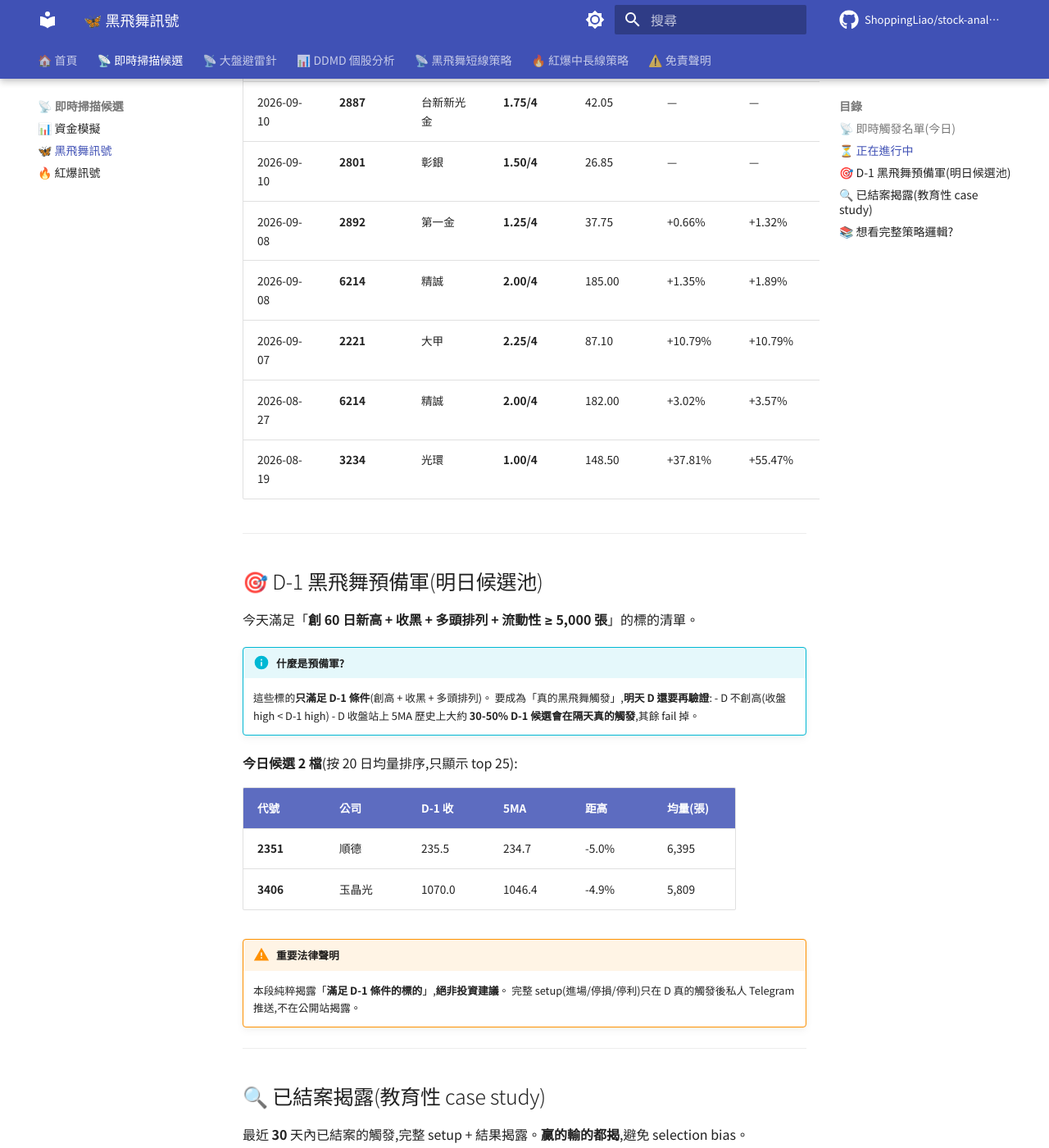
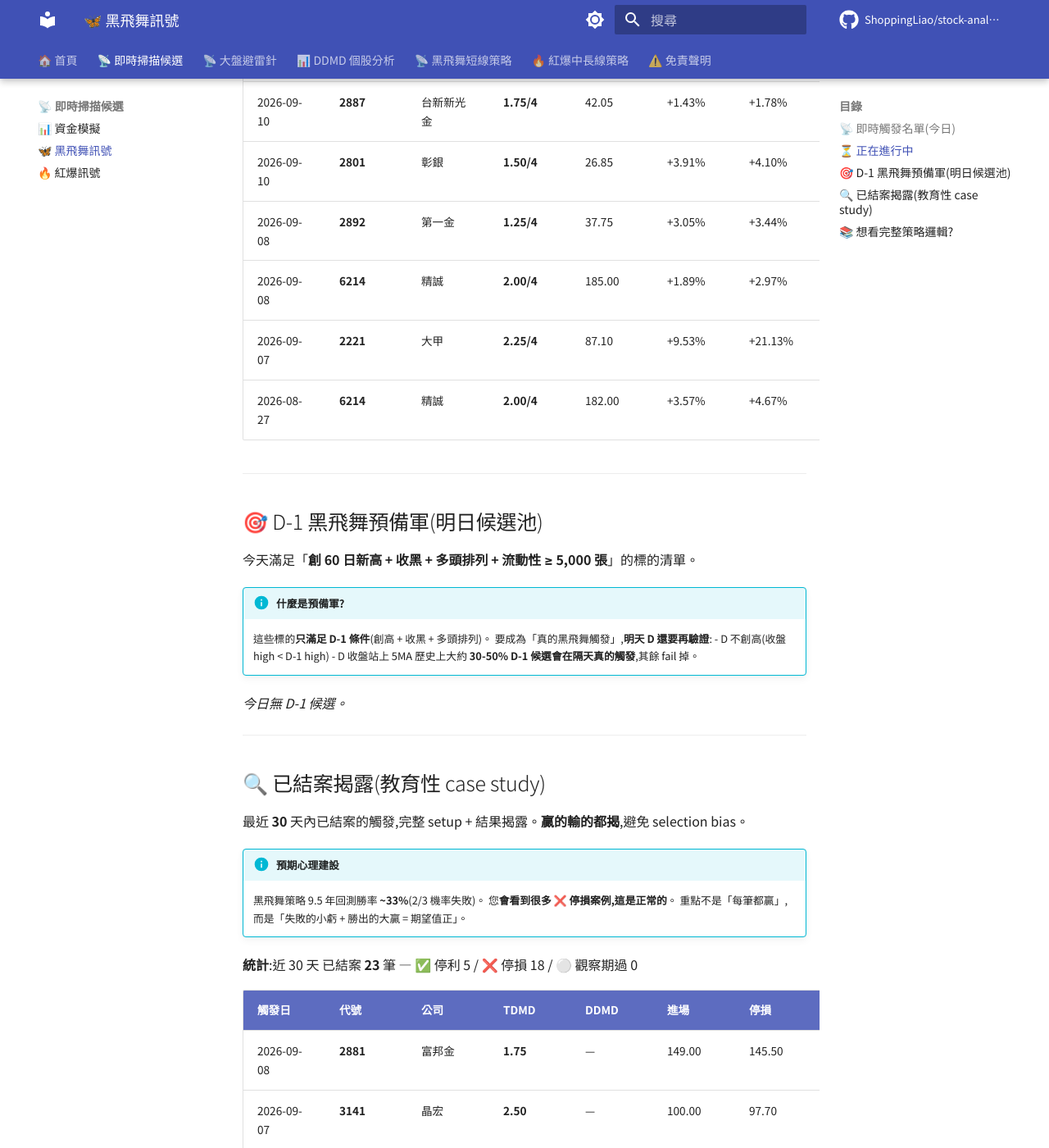
Before and after one commit to ShoppingLiao/stock-analysis-public, an MkDocs documentation site: the page built from docs/signals_black_butterfly.md, in a window 1280 px wide and 1400 px high, scrolled down 890 px. Shown: the whole window at 82% size. Built offline with MkDocs 1.6.1 and Material for MkDocs 9.7.7, drawn with Linux system fonts in a browser that asks for light colours; comment, search, counter and statistics services are not loaded; some of the changed text lies outside the part shown.

Commit message:
docs(signals): update BB + RB + capital (2026-09-11)

```diff
--- a/docs/signals_black_butterfly.md
+++ b/docs/signals_black_butterfly.md
@@ -26,14 +26,13 @@
 
 | 觸發日 | 代號 | 公司 | TDMD | 進場 | 最新 % | MFE | MAE | 狀態 |
 |--------|------|------|------|------|--------|-----|-----|------|
-| 2026-09-10 | **2884** | 玉山金 | **1.50/4** | 44.95 | — | — | — | ⏸️ 待入場 |
-| 2026-09-10 | **2887** | 台新新光金 | **1.75/4** | 42.05 | — | — | — | ⏸️ 待入場 |
-| 2026-09-10 | **2801** | 彰銀 | **1.50/4** | 26.85 | — | — | — | ⏸️ 待入場 |
-| 2026-09-08 | **2892** | 第一金 | **1.25/4** | 37.75 | +0.66% | +1.32% | -1.59% | 🔵 追蹤中 |
-| 2026-09-08 | **6214** | 精誠 | **2.00/4** | 185.00 | +1.35% | +1.89% | -0.54% | 🔵 追蹤中 |
-| 2026-09-07 | **2221** | 大甲 | **2.25/4** | 87.10 | +10.79% | +10.79% | -1.84% | 🔵 追蹤中 |
-| 2026-08-27 | **6214** | 精誠 | **2.00/4** | 182.00 | +3.02% | +3.57% | -1.65% | 🔵 追蹤中 |
-| 2026-08-19 | **3234** | 光環 | **1.00/4** | 148.50 | +37.81% | +55.47% | -4.71% | 🔵 追蹤中 |
+| 2026-09-10 | **2884** | 玉山金 | **1.50/4** | 44.95 | +3.00% | +3.00% | -1.33% | 🔵 追蹤中 |
+| 2026-09-10 | **2887** | 台新新光金 | **1.75/4** | 42.05 | +1.43% | +1.78% | -1.19% | 🔵 追蹤中 |
+| 2026-09-10 | **2801** | 彰銀 | **1.50/4** | 26.85 | +3.91% | +4.10% | -1.12% | 🔵 追蹤中 |
+| 2026-09-08 | **2892** | 第一金 | **1.25/4** | 37.75 | +3.05% | +3.44% | -1.59% | 🔵 追蹤中 |
+| 2026-09-08 | **6214** | 精誠 | **2.00/4** | 185.00 | +1.89% | +2.97% | -0.54% | 🔵 追蹤中 |
+| 2026-09-07 | **2221** | 大甲 | **2.25/4** | 87.10 | +9.53% | +21.13% | -1.84% | 🔵 追蹤中 |
+| 2026-08-27 | **6214** | 精誠 | **2.00/4** | 182.00 | +3.57% | +4.67% | -1.65% | 🔵 追蹤中 |
 
 
 ---
@@ -49,16 +48,7 @@
     - D 收盤站上 5MA
     歷史上大約 **30-50% D-1 候選會在隔天真的觸發**,其餘 fail 掉。
 
-**今日候選 2 檔**(按 20 日均量排序,只顯示 top 25):
-
-| 代號 | 公司 | D-1 收 | 5MA | 距高 | 均量(張) |
-|------|------|--------|-----|------|---------|
-| **2351** | 順德 | 235.5 | 234.7 | -5.0% | 6,395 |
-| **3406** | 玉晶光 | 1070.0 | 1046.4 | -4.9% | 5,809 |
-
-!!! warning "重要法律聲明"
-    本段純粹揭露「**滿足 D-1 條件的標的**」,**絕非投資建議**。
-    完整 setup(進場/停損/停利)只在 D 真的觸發後私人 Telegram 推送,不在公開站揭露。
+*今日無 D-1 候選。*
 
 
 ---
@@ -72,7 +62,7 @@
     您**會看到很多 ❌ 停損案例,這是正常的**。
     重點不是「每筆都贏」,而是「失敗的小虧 + 勝出的大贏 = 期望值正」。
 
-**統計**:近 30 天 已結案 **22** 筆 — ✅ 停利 4 / ❌ 停損 18 / ⚪ 觀察期過 0
+**統計**:近 30 天 已結案 **23** 筆 — ✅ 停利 5 / ❌ 停損 18 / ⚪ 觀察期過 0
 
 | 觸發日 | 代號 | 公司 | TDMD | DDMD | 進場 | 停損 | 停利 | 結果 | 報酬 | MFE | MAE |
 |--------|------|------|------|------|------|------|------|------|------|-----|-----|
@@ -84,9 +74,9 @@
 | 2026-09-02 | **1312** | 國喬 | **2.00** | — | 15.15 | 14.75 | 16.67 | 🟢 ❌ 停損 | -1.65% | +8.25% | -2.31% |
 | 2026-09-02 | **1303** | 南亞 | **1.75** | — | 237.00 | 229.00 | 260.70 | 🟢 ❌ 停損 | -3.38% | +3.16% | -7.38% |
 | 2026-09-01 | **7788** | 松川精密 | **2.00** | — | 317.00 | 300.00 | 348.70 | 🟢 ❌ 停損 | -5.36% | +4.73% | -6.15% |
+| 2026-08-28 | **3189** | 景碩 | **1.75** | — | 886.00 | 862.00 | 974.60 | 🟢 ❌ 停損 | -2.71% | +1.47% | -8.58% |
+| 2026-08-28 | **3443** | 創意 | **0.75** | — | 6060.00 | 5855.00 | 6666.00 | 🟢 ❌ 停損 | -3.38% | +0.66% | -6.27% |
 | 2026-08-28 | **6446** | 藥華藥 | **0.75** | — | 1585.00 | 1520.00 | 1743.50 | 🟢 ❌ 停損 | -4.10% | +3.79% | -11.99% |
-| 2026-08-28 | **3443** | 創意 | **0.75** | — | 6060.00 | 5855.00 | 6666.00 | 🟢 ❌ 停損 | -3.38% | +0.66% | -6.27% |
-| 2026-08-28 | **3189** | 景碩 | **1.75** | — | 886.00 | 862.00 | 974.60 | 🟢 ❌ 停損 | -2.71% | +1.47% | -8.58% |
 | 2026-08-28 | **1709** | 和益 | **2.00** | — | 36.10 | 33.55 | 39.71 | 🟢 ❌ 停損 | -7.06% | +0.42% | -7.62% |
 | 2026-08-28 | **6213** | 聯茂 | **1.50** | — | 581.00 | 543.00 | 639.10 | 🟢 ❌ 停損 | -6.54% | +1.72% | -8.09% |
 | 2026-08-28 | **2887** | 台新新光金 | **1.75** | — | 37.40 | 36.70 | 41.14 | 🔴 ✅ 停利 | +9.89% | +14.04% | -0.13% |
@@ -95,6 +85,7 @@
 | 2026-08-27 | **2881** | 富邦金 | **1.50** | — | 141.50 | 135.50 | 155.65 | 🔴 ✅ 停利 | +3.89% | +9.89% | -0.71% |
 | 2026-08-24 | **6538** | 倉和 | **2.25** | — | 195.50 | 188.50 | 215.05 | 🔴 ✅ 停利 | +2.30% | +13.81% | -1.79% |
 | 2026-08-24 | **2851** | 中再保 | **3.25** | — | 42.80 | 42.30 | 47.08 | 🟢 ❌ 停損 | -1.17% | +2.34% | -2.92% |
+| 2026-08-19 | **3234** | 光環 | **1.00** | — | 148.50 | 135.50 | 163.35 | 🔴 ✅ 停利 | +32.51% | +55.47% | -4.71% |
 | 2026-08-17 | **3605** | 宏致 | **1.75** | — | 129.50 | 125.50 | 142.45 | 🟢 ❌ 停損 | -3.09% | +2.70% | -8.11% |
 | 2026-08-17 | **3017** | 奇鋐 | **1.25** | — | 3170.00 | 3090.00 | 3487.00 | 🟢 ❌ 停損 | -2.52% | +0.32% | -5.68% |
 | 2026-08-17 | **2408** | 南亞科 | **1.00** | — | 522.00 | 496.00 | 574.20 | 🟢 ❌ 停損 | -7.85% | +5.94% | -8.05% |
```
Also changed, not shown: docs/signals_capital.md (+36 -36 lines), docs/signals_red_burst.md (+6 -1 lines).
